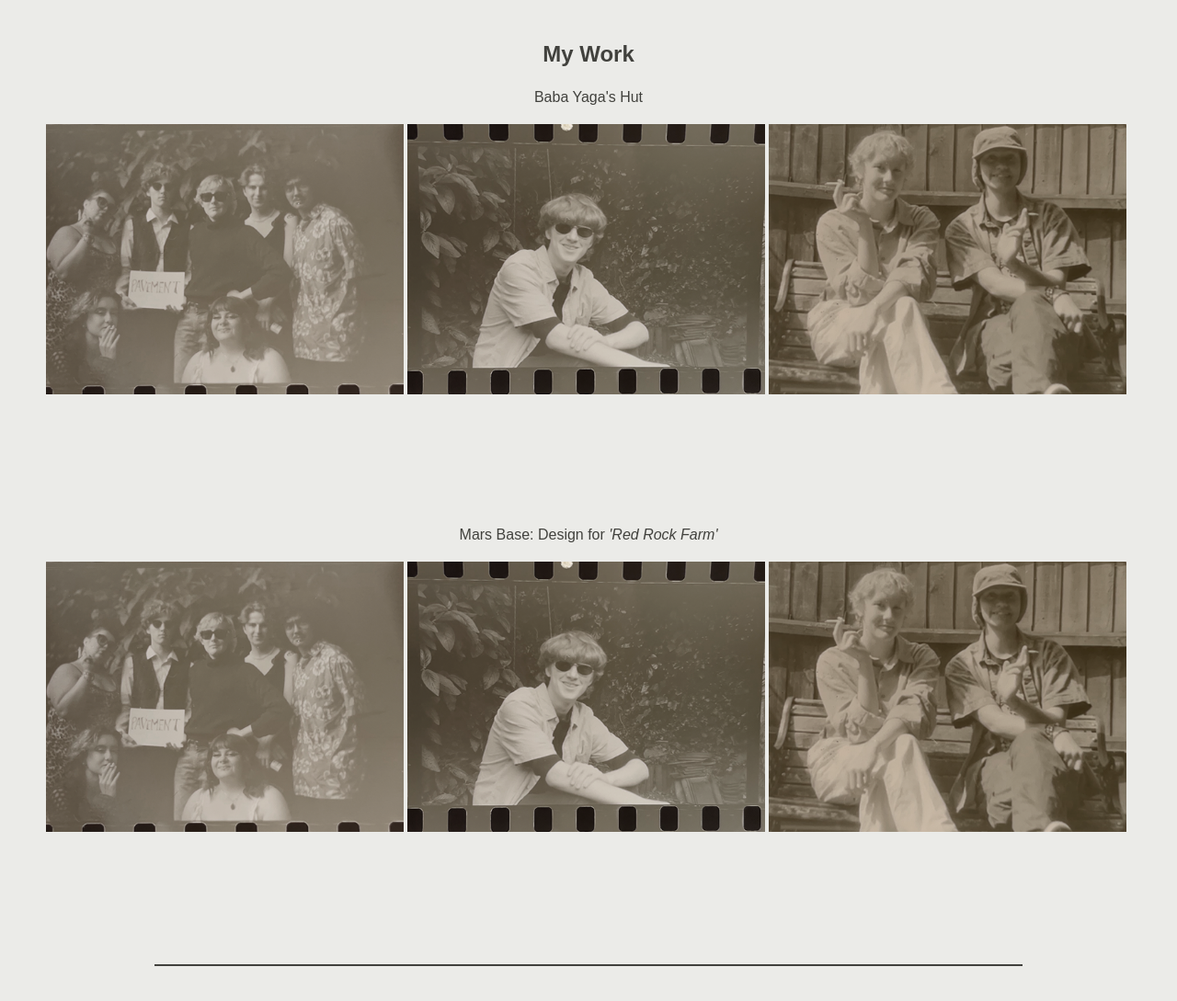
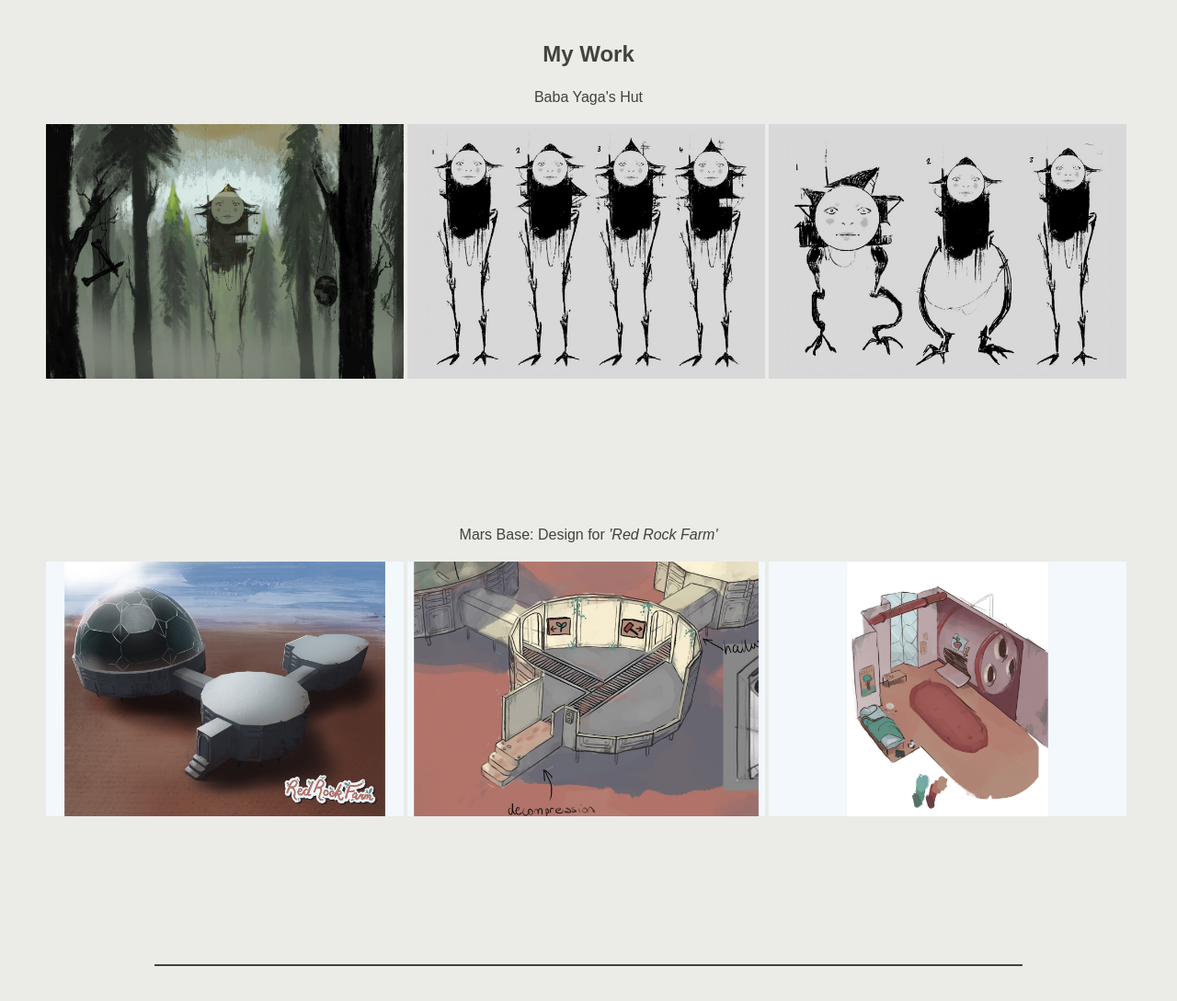
Before and after one commit to Jamsmells/Portfolio-website, a plain HTML site: page index.html in a window 1280 px wide. Shown: the part 940-2029 px from the top of the page at 92% size. Drawn offline with Linux system fonts and the light colour scheme.

Commit message:
Update index.html

```diff
--- a/index.html
+++ b/index.html
@@ -37,26 +37,26 @@
         <p>Baba Yaga's Hut</p>
         <div class="parent">
             <div class="child-one">
-                <img src="Untitled-1.png" width="100%">
+                <img src="babayaga-moneyshot.jpg" width="100%">
             </div>
             <div class="child-two">
-                <img src="Untitled-2.png" width="100%">
+                <img src="babayaga-sils1.jpg" width="100%">
             </div>
             <div class="child-three">
-                <img src="Untitled-3.png" width="100%">
+                <img src="babayaga-sils2.jpg" width="100%">
             </div>
         </div>
         <br>
         <p>Mars Base: Design for <i>'Red Rock Farm'</i></p>
         <div class="parent">
             <div class="child-one">
-                <img src="Untitled-1.png" width="100%">
+                <img src="marsbase-moneyshot.jpg" width="100%">
             </div>
             <div class="child-two">
-                <img src="Untitled-2.png" width="100%">
+                <img src="marsbase-int1.jpg" width="100%">
             </div>
             <div class="child-three">
-                <img src="Untitled-3.png" width="100%">
+                <img src="marsbase-int2.jpg" width="100%">
             </div>
         </div>
         <br>
```
